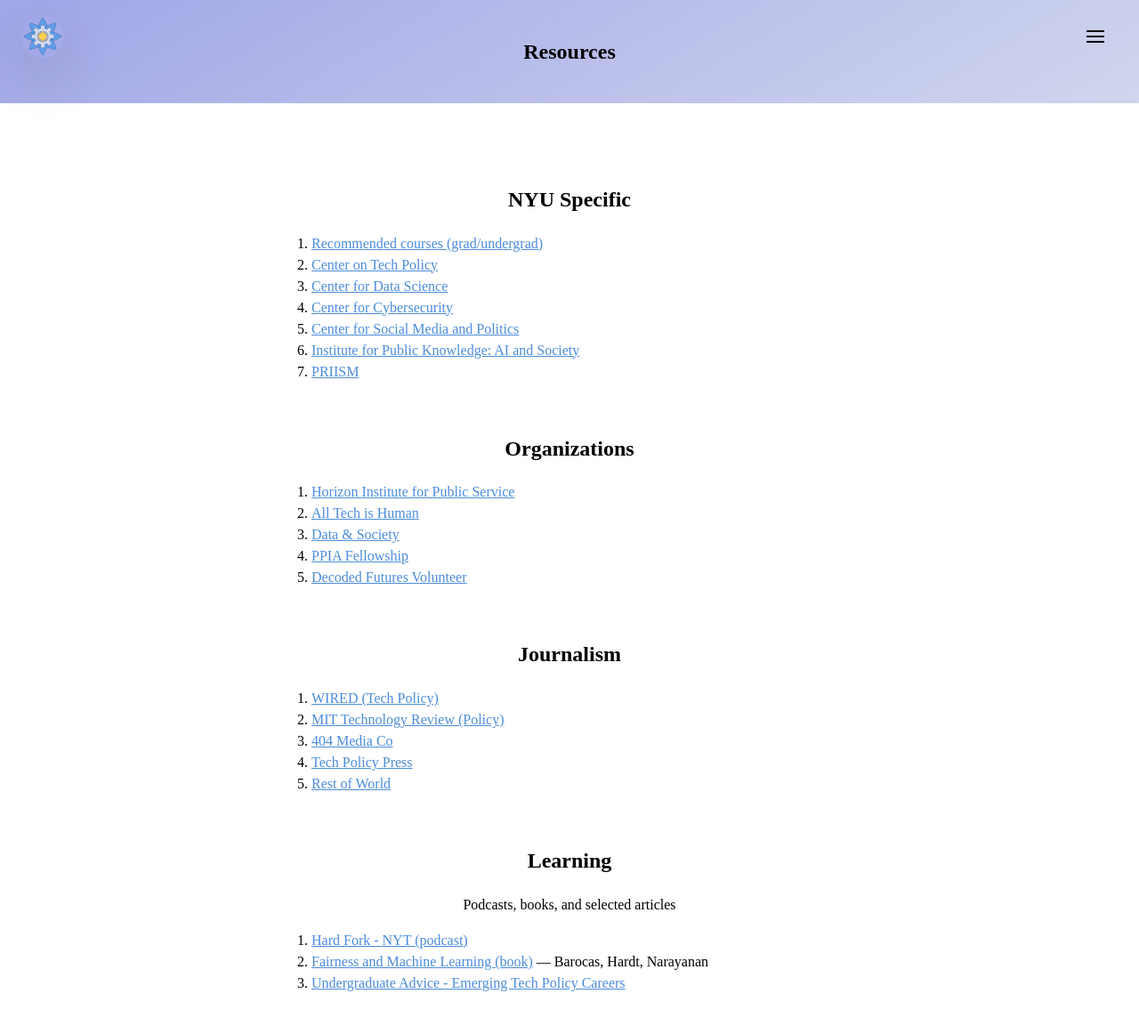
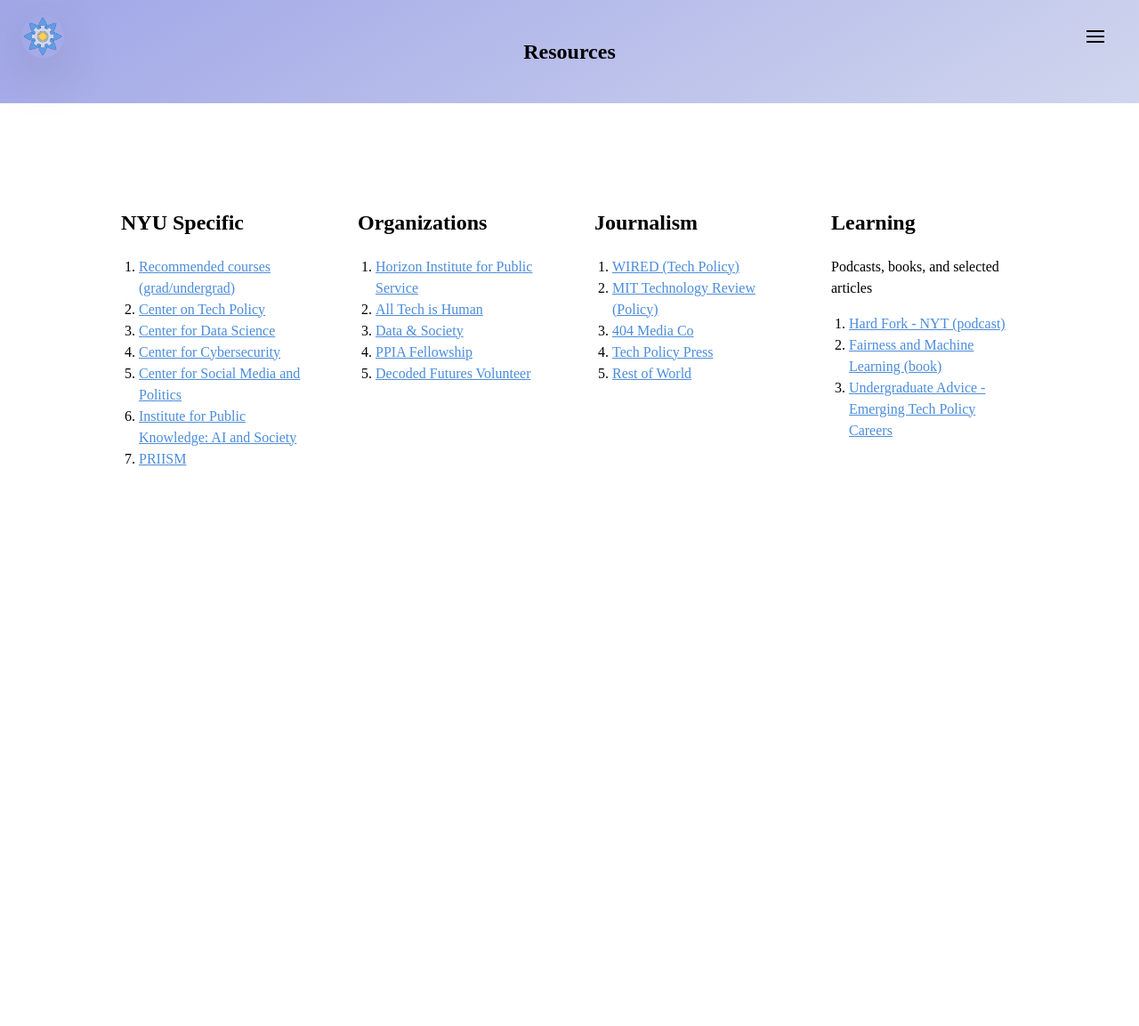
Before and after one commit to petalnyu/petal-nyu, a Jekyll site: the page built from pages/resources.md, in a window 1280 px wide and 1203 px high. Shown: the top 1153 px of the window at 89% size. Built offline with Jekyll 4.4.1, drawn with Linux system fonts in a browser that asks for light colours; some web fonts are replaced.

Commit message:
Made the team page and resources page more mobile friendly

```diff
--- a/_sass/article.scss
+++ b/_sass/article.scss
@@ -7,7 +7,6 @@
   margin: 0px auto 200px;
   line-height: 1.7;
   border-radius: 10px;
-  border-left: 4px solid $yellow;
   padding: 0px 60px;
 }
 
--- a/_sass/page.scss
+++ b/_sass/page.scss
@@ -40,3 +40,28 @@
     text-align: center;
   }
 }
+
+/* Resources page grid layout */
+.resources-grid {
+  display: grid;
+  grid-template-columns: repeat(auto-fit, minmax(240px, 1fr));
+  gap: 24px;
+  margin: 20px 40px;
+  align-items: start;
+}
+
+/* Tweak column styles when inside the resources grid */
+.resources-grid .column {
+  padding: 16px;
+}
+
+.resources-grid .column h1,
+.resources-grid .column p {
+  text-align: left;
+}
+
+.resources-grid .column ol {
+  margin-left: 0;
+  padding-left: 1.25rem; /* keeps bullets aligned */
+  list-style-position: outside;
+}
--- a/_sass/team.scss
+++ b/_sass/team.scss
@@ -1,14 +1,14 @@
 .team-grid {
-    display: flex;
-    flex-direction: row;
+    /* Use grid so team members flow responsively into columns on narrow screens */
+    display: grid;
+    grid-template-columns: repeat(auto-fit, minmax(220px, 1fr));
     gap: 20px;
     padding: 8px;
 }
 
 .team-member {
     background: white;
-    flex: 1;
-    padding: 30px;
+    padding: 24px;
     border-radius: 15px;
     box-shadow: 0 5px 15px rgba(0,0,0,0.1);
     text-align: center;
@@ -20,12 +20,35 @@
 }
 
 .member-photo {
-    width: 200px;
-    height: 200px;
+    /* Responsive photo sizing */
+    width: clamp(100px, 24vw, 200px);
+    height: clamp(100px, 24vw, 200px);
     background: linear-gradient(135deg, $primary-blue, $purple-blue);
     border-radius: 50%;
-    margin: 0 auto;
+    margin: 0 auto 12px;
     object-fit: cover;
+}
+
+/* Small-screen tweaks */
+@media (max-width: 480px) {
+  .team-grid {
+    gap: 12px;
+    padding: 6px;
+  }
+
+  .team-member {
+    padding: 16px;
+  }
+
+  .team-member h3 {
+    font-size: 1.05rem;
+    margin-bottom: 6px;
+  }
+
+  .member-photo {
+    width: 120px;
+    height: 120px;
+  }
 }
 
 .team-member h3 {
--- a/pages/resources.md
+++ b/pages/resources.md
@@ -3,6 +3,7 @@
 title: Resources
 permalink: /resources/
 resources:
+
   - title: "NYU Specific"
     items:
       - title: "Recommended courses (grad/undergrad)"
@@ -53,9 +54,6 @@
         url: "https://www.nytimes.com/column/hard-fork"
       - title: "Fairness and Machine Learning (book)"
         url: "https://fairmlbook.org/"
-        note: "Barocas, Hardt, Narayanan"
       - title: "Undergraduate Advice - Emerging Tech Policy Careers"
         url: "https://emergingtechpolicy.org/pathways/undergraduate-advice/"
 ---
-
-<!-- Optional body content if needed -->
```
Also changed, not shown: _layouts/resources.html (+0 -82 lines).
